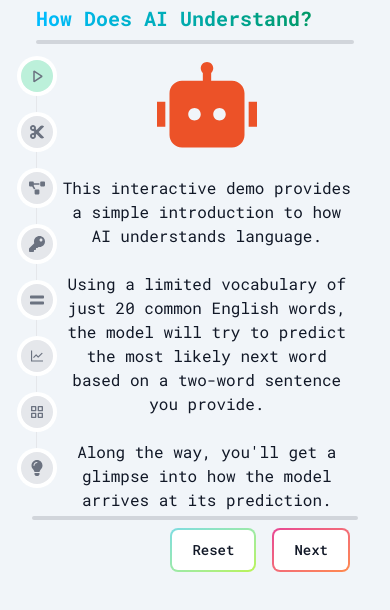
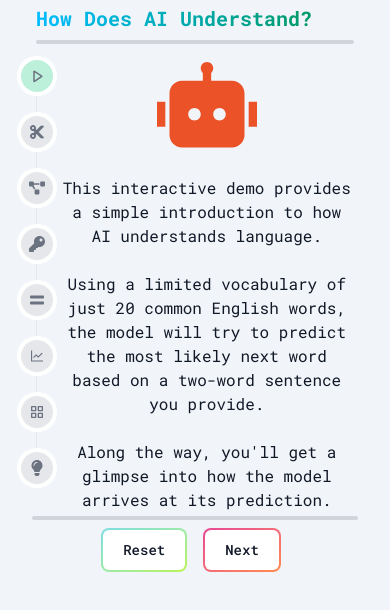
Before and after one commit to Sumera-Sankruthyayana/how-ai-works, a React (Vite) app: page / in a window 390 px wide. Shown: the top 610 px of the page. Built offline with nearby package versions, Linux system fonts and the light colour scheme.

Commit message:
UI change - Footer placement on mobile devices

```diff
--- a/src/features/ui/Footer.jsx
+++ b/src/features/ui/Footer.jsx
@@ -27,7 +27,7 @@ export default function Footer() {
 
   return (
     <>
-      <footer className="pt-2 flex justify-center gap-2 justify-self-end">
+      <footer className="pt-2 flex justify-center gap-2 lg:justify-self-end">
         {currentStep.id !== 0 && (
           <button
             type="button"
```
